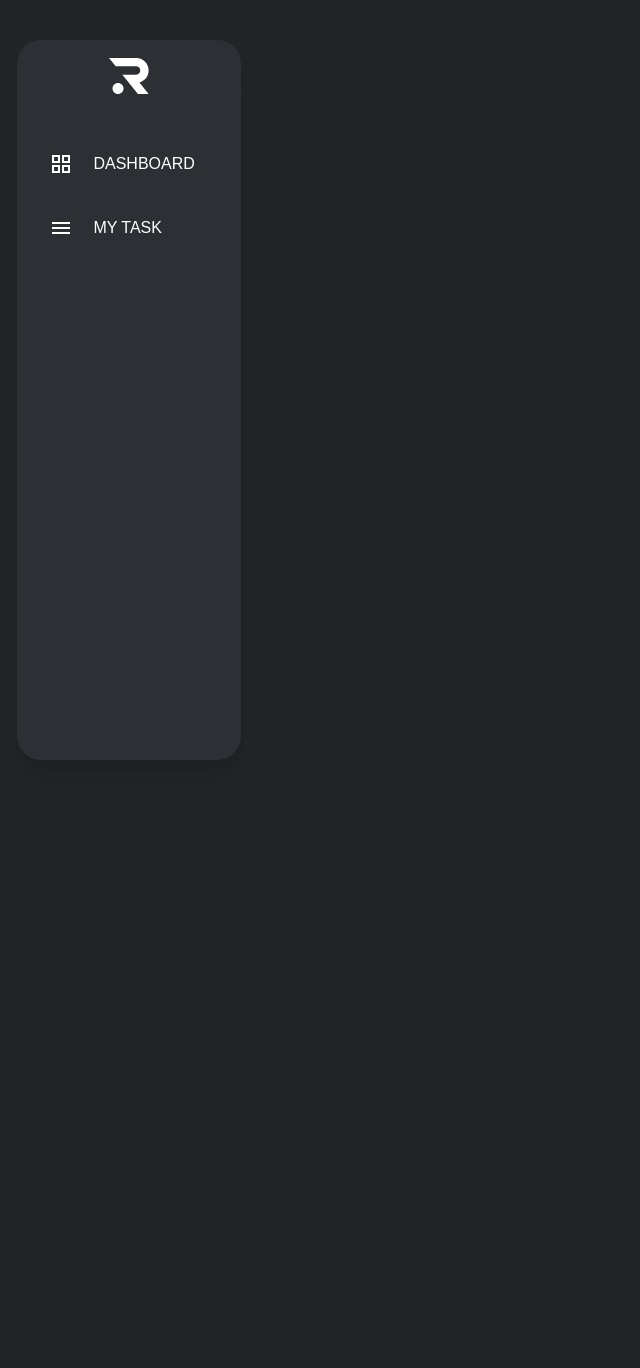
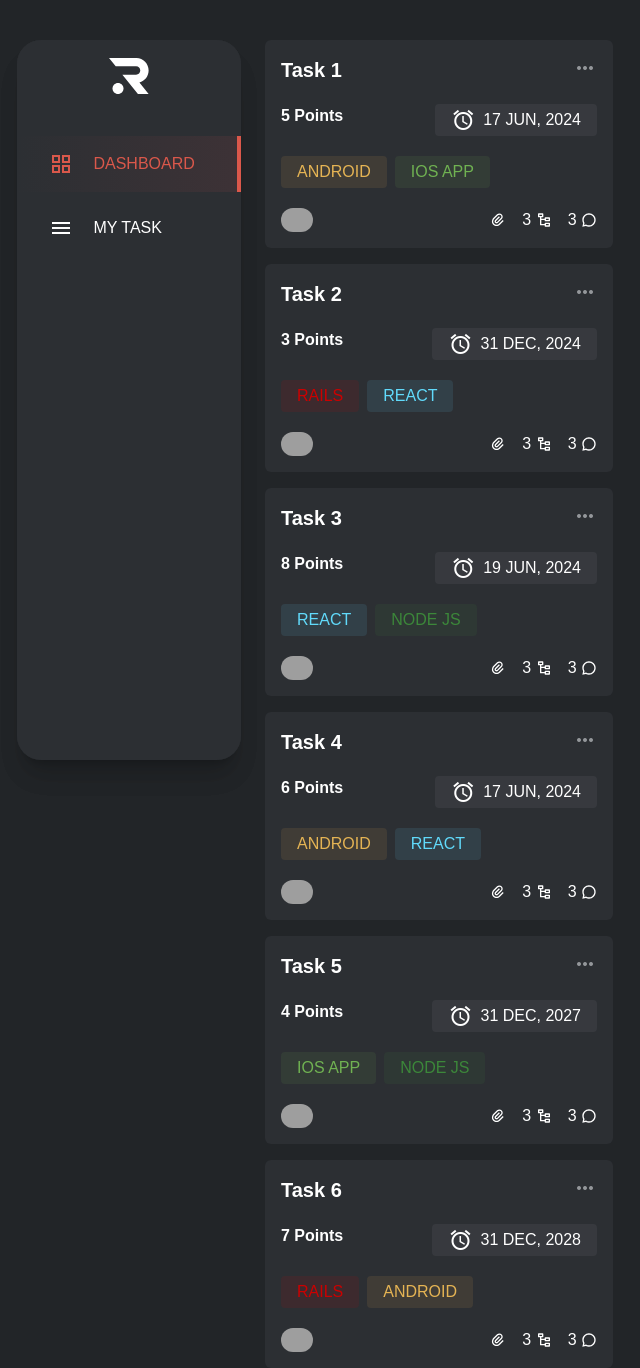
Before and after one commit to fabio248/angular-challenge, an Angular app: page /dashboard in a window 1280 px wide. Before the commit this address led to /. Shown: the whole page, without its empty margins (23-663 px from the left). Before the commit the page ends 800 px from the top, so only its background shows below. Built offline with nearby package versions, Linux system fonts and the light colour scheme; grey boxes are pictures that could not be loaded.

Commit message:
feat: add routes

```diff
--- a/src/app/app.component.html
+++ b/src/app/app.component.html
@@ -1,2 +1,6 @@
 <app-sidebar></app-sidebar>
-<router-outlet />
+<div
+  class="relative transition-all duration-500 ease-in-out lg:pl-36 pl-16 w-full my-10"
+>
+  <router-outlet />
+</div>
--- a/src/app/app.routes.ts
+++ b/src/app/app.routes.ts
@@ -1,4 +1,21 @@
 import { Routes } from '@angular/router';
 import { DashboardComponent } from './pages/dashboard/dashboard.component';
+import { AppComponent } from './app.component';
+import { MyTaskComponent } from './pages/my-task/my-task.component';
 
-export const routes: Routes = [{ path: '', component: DashboardComponent }];
+export const routes: Routes = [
+  {
+    path: '',
+    component: AppComponent,
+    children: [
+      {
+        path: 'dashboard',
+        component: DashboardComponent,
+      },
+      {
+        path: 'my-task',
+        component: MyTaskComponent,
+      },
+    ],
+  },
+];
--- a/src/app/pages/dashboard/dashboard.component.html
+++ b/src/app/pages/dashboard/dashboard.component.html
@@ -1,5 +1,7 @@
-<div
-  class="bg-blueGray-100 relative transition-all duration-500 ease-in-out lg:ml-72 ml-28 w-full my-10"
->
-  <app-task-card />
+<div>
+  @for (task of tasks; track task.id) {
+    <div class="mb-4">
+      <app-task-card [card]="task" />
+    </div>
+  }
 </div>
--- a/src/app/pages/dashboard/dashboard.component.ts
+++ b/src/app/pages/dashboard/dashboard.component.ts
@@ -1,5 +1,6 @@
 import { Component } from '@angular/core';
 import { TaskCardComponent } from '../../shared/components/task-card/task-card.component';
+import { StatusTaskEnum, TagsEnum, TaskI } from '../../shared/interfaces';
 
 @Component({
   selector: 'app-dashboard',
@@ -7,4 +8,145 @@ import { TaskCardComponent } from '../../shared/components/task-card/task-card.c
   imports: [TaskCardComponent],
   templateUrl: './dashboard.component.html',
 })
-export class DashboardComponent {}
+export class DashboardComponent {
+  tasks: TaskI[] = [
+    {
+      id: '1',
+      name: 'Task 1',
+      tags: [TagsEnum.ANDROID, TagsEnum.IOS],
+      status: StatusTaskEnum.BACKLOG,
+      assignee: {
+        id: 'user1',
+        fullName: 'User One',
+        email: 'user1@example.com',
+        type: 'admin',
+        avatar: 'https://ui-avatars.com/api/?name=User+One',
+      },
+      creator: {
+        id: 'user2',
+        fullName: 'User Two',
+        email: 'user2@example.com',
+        type: 'user',
+        avatar: 'https://ui-avatars.com/api/?name=User+Two',
+      },
+      dueDate: new Date('2024-06-17T00:00:00.000Z'),
+      pointEstimate: '5',
+      createdAt: new Date('2023-01-01T00:00:00.000Z'),
+    },
+    {
+      id: '2',
+      name: 'Task 2',
+      tags: [TagsEnum.RAILS, TagsEnum.REACT],
+      status: StatusTaskEnum.TODO,
+      assignee: {
+        id: 'user3',
+        fullName: 'User Three',
+        email: 'user3@example.com',
+        type: 'admin',
+        avatar: 'https://ui-avatars.com/api/?name=User+Three',
+      },
+      creator: {
+        id: 'user4',
+        fullName: 'User Four',
+        email: 'user4@example.com',
+        type: 'user',
+        avatar: 'https://ui-avatars.com/api/?name=User+Four',
+      },
+      dueDate: new Date('2024-12-31T00:00:00.000Z'),
+      pointEstimate: '3',
+      createdAt: new Date('2024-01-01T00:00:00.000Z'),
+    },
+    {
+      id: '3',
+      name: 'Task 3',
+      tags: [TagsEnum.REACT, TagsEnum.NODE_JS],
+      status: StatusTaskEnum.IN_PROGRESS,
+      assignee: {
+        id: 'user5',
+        fullName: 'User Five',
+        email: 'user5@example.com',
+        type: 'admin',
+        avatar: 'https://ui-avatars.com/api/?name=User+Five',
+      },
+      creator: {
+        id: 'user6',
+        fullName: 'User Six',
+        email: 'user6@example.com',
+        type: 'user',
+        avatar: 'https://ui-avatars.com/api/?name=User+Six',
+      },
+      dueDate: new Date('2024-06-19T00:00:00.000Z'),
+      pointEstimate: '8',
+      createdAt: new Date('2024-06-01-19T00:00:00.000Z'),
+    },
+    {
+      id: '4',
+      name: 'Task 4',
+      tags: [TagsEnum.ANDROID, TagsEnum.REACT],
+      status: StatusTaskEnum.BACKLOG,
+      assignee: {
+        id: 'user7',
+        fullName: 'User Seven',
+        email: 'user7@example.com',
+        type: 'admin',
+        avatar: 'https://ui-avatars.com/api/?name=User+Seven',
+      },
+      creator: {
+        id: 'user8',
+        fullName: 'User Eight',
+        email: 'user8@example.com',
+        type: 'user',
+        avatar: 'https://ui-avatars.com/api/?name=User+Eight',
+      },
+      dueDate: new Date('2024-06-17T00:00:00.000Z'),
+      pointEstimate: '6',
+      createdAt: new Date('2024-01-01T00:00:00.000Z'),
+    },
+    {
+      id: '5',
+      name: 'Task 5',
+      tags: [TagsEnum.IOS, TagsEnum.NODE_JS],
+      status: StatusTaskEnum.TODO,
+      assignee: {
+        id: 'user9',
+        fullName: 'User Nine',
+        email: 'user9@example.com',
+        type: 'admin',
+        avatar: 'https://ui-avatars.com/api/?name=User+Nine',
+      },
+      creator: {
+        id: 'user10',
+        fullName: 'User Ten',
+        email: 'user10@example.com',
+        type: 'user',
+        avatar: 'https://ui-avatars.com/api/?name=User+Ten',
+      },
+      dueDate: new Date('2027-12-31T00:00:00.000Z'),
+      pointEstimate: '4',
+      createdAt: new Date('2027-01-01T00:00:00.000Z'),
+    },
+    {
+      id: '6',
+      name: 'Task 6',
+      tags: [TagsEnum.RAILS, TagsEnum.ANDROID],
+      status: StatusTaskEnum.IN_PROGRESS,
+      assignee: {
+        id: 'user11',
+        fullName: 'User Eleven',
+        email: 'user11@example.com',
+        type: 'admin',
+        avatar: 'https://ui-avatars.com/api/?name=User+Eleven',
+      },
+      creator: {
+        id: 'user12',
+        fullName: 'User Twelve',
+        email: 'user12@example.com',
+        type: 'user',
+        avatar: 'https://ui-avatars.com/api/?name=User+Twelve',
+      },
+      dueDate: new Date('2028-12-31T00:00:00.000Z'),
+      pointEstimate: '7',
+      createdAt: new Date('2028-01-01T00:00:00.000Z'),
+    },
+  ];
+}
--- /dev/null
+++ b/src/app/pages/my-task/my-task.component.html
@@ -0,0 +1 @@
+<p>my-task works!</p>
--- a/src/app/shared/components/sidebar/sidebar.component.html
+++ b/src/app/shared/components/sidebar/sidebar.component.html
@@ -1,5 +1,5 @@
 <nav
-  class="absolute left-0 top-0 bottom-0 overflow-y-auto flex-wrap flex-col shadow-xl bg-neutral-4 flex lg:items-center justify-start py-4 lg:w-[14rem] w-24 transition-all duration-500 ease-in-out rounded-3xl lg:mx-10 my-10"
+  class="fixed left-0 top-0 bottom-0 overflow-y-auto flex-wrap flex-col shadow-xl bg-neutral-4 flex lg:items-center justify-start py-4 lg:w-[14rem] w-24 transition-all duration-500 ease-in-out rounded-3xl lg:mx-10 my-10"
 >
   <div class="mb-10 lg:pl-0 pl-7">
     <img
--- a/src/app/shared/components/sidebar/sidebar.component.ts
+++ b/src/app/shared/components/sidebar/sidebar.component.ts
@@ -1,4 +1,4 @@
-import { Component, Input } from '@angular/core';
+import { Component } from '@angular/core';
 import { NgClass, NgOptimizedImage } from '@angular/common';
 import { RouterLink, RouterLinkActive } from '@angular/router';
 import { MatDivider } from '@angular/material/divider';
```
Also changed, not shown: src/app/pages/my-task/my-task.component.ts (added, +9 -0 lines), 1 other file (tests, documents, lock files or other folders).
